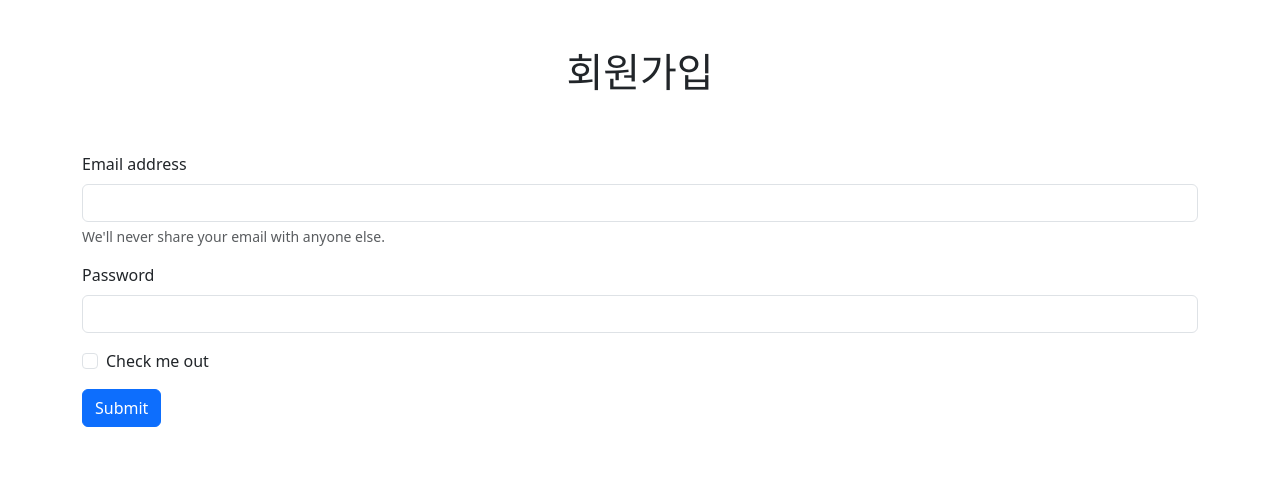
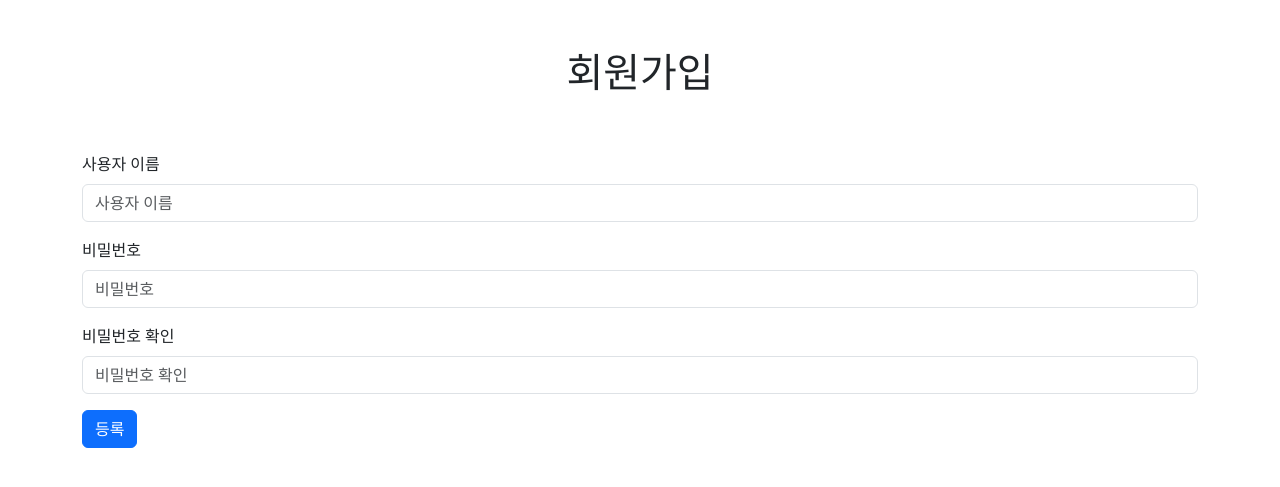
Before and after one commit to gabang2/Django, a Django app: page /user/register/ in a window 1280 px wide. Shown: the top 487 px of the page. Run offline with Django 4.2, Linux system fonts and the light colour scheme.

Commit message:
form페이지 정리 & views.py파일 세분화

```diff
--- a/Django_Basic/user/templates/user/register.html
+++ b/Django_Basic/user/templates/user/register.html
@@ -26,21 +26,21 @@
 
     <div class="row mt-5">
         <div class="col-12">
-            <form>
+            <form method="POST" action="."> {% comment %}현재 페이지에 post요청을한다는 뜻{% endcomment %}
+              {% csrf_token %}
               <div class="mb-3">
-                <label for="exampleInputEmail1" class="form-label">Email address</label>
-                <input type="email" class="form-control" id="exampleInputEmail1" aria-describedby="emailHelp">
-                <div id="emailHelp" class="form-text">We'll never share your email with anyone else.</div>
+                <label for="username" class="form-label">사용자 이름</label>
+                <input type="text" class="form-control" id="username" placeholder="사용자 이름" name="username">
               </div>
               <div class="mb-3">
-                <label for="exampleInputPassword1" class="form-label">Password</label>
-                <input type="password" class="form-control" id="exampleInputPassword1">
+                <label for="password" class="form-label">비밀번호</label>
+                <input type="password" class="form-control" id="password" placeholder="비밀번호" name="password">
               </div>
-              <div class="mb-3 form-check">
-                <input type="checkbox" class="form-check-input" id="exampleCheck1">
-                <label class="form-check-label" for="exampleCheck1">Check me out</label>
+              <div class="mb-3">
+                <label for="re-password" class="form-label">비밀번호 확인</label>
+                <input type="password" class="form-control" id="re-password" placeholder="비밀번호 확인" name="re-password">
               </div>
-              <button type="submit" class="btn btn-primary">Submit</button>
+              <button type="submit" class="btn btn-primary">등록</button>
             </form>
         </div>
     </div>
--- a/Django_Basic/user/views.py
+++ b/Django_Basic/user/views.py
@@ -1,6 +1,12 @@
 from django.shortcuts import render
+
 
 # Create your views here.
 
 def register(request):
-    return render(request, 'user/register.html')
+    # 1. url로 들어올 때
+    if request.method == 'GET':
+        return render(request, 'user/register.html')
+    # 2. submit(등록)버튼을 눌러서 들어올 때
+    elif request.method == 'POST':
+        return render(request, 'user/register.html')
```
